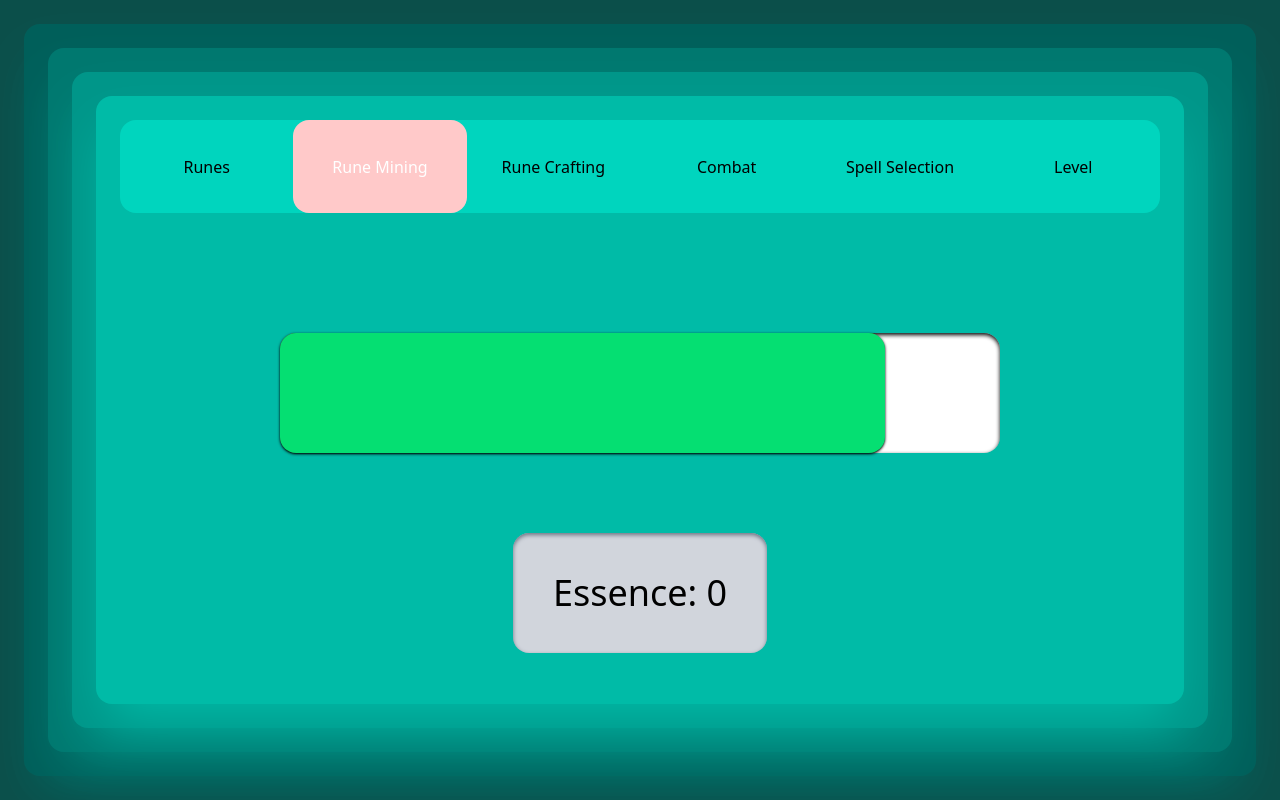
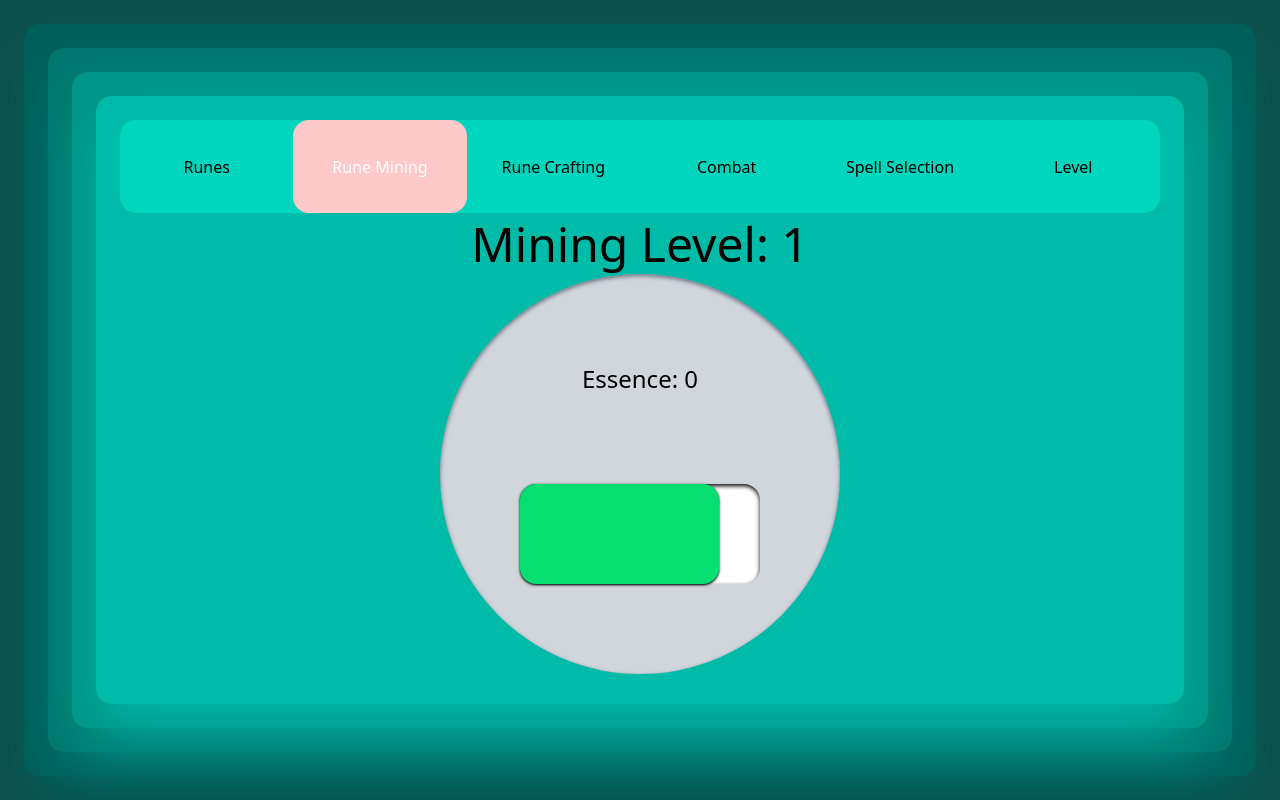
Before and after one commit to atsoc1993/Rune-Crafter, a React (Vite) app in the folder runecrafter/: page / in a window 1280 px wide. Both pictures are taken after a click on the element "Rune Mining". Built offline with nearby package versions, Linux system fonts and the light colour scheme.

Commit message:
Accidentally moved progress bar into essence count circle, actually looks way cooler

```diff
--- a/runecrafter/src/components/RuneMiningComponent.tsx
+++ b/runecrafter/src/components/RuneMiningComponent.tsx
@@ -28,13 +28,15 @@ export default function RuneMining() {
             if (!maxBarWidth) return;
             const newWidth = maxBarWidth * (miningProgress / 100);
             progressBar.current.style.width = newWidth + 'px';
-        }, 100)
+        }, 10)
 
         return () => clearInterval(interval)
     }, [miningProgress, miningLevel])
 
     return (
-        <div className="h-full w-full flex flex-col justify-evenly p-10">
+        <div className="h-5/6 w-full flex flex-col justify-evenly">
+            <h1 className="text-center text-5xl">Mining Level: {miningLevel}</h1>
+            <div className="h-100 w-100 bg-gray-300 inset-shadow-sm inset-shadow-gray-500 rounded-full text-2xl px-10 place-self-center text-center flex flex-col justify-evenly">Essence: {essenceCount}
                 <div className="h-1/4 w-3/4 bg-white inset-shadow-sm inset-shadow-black rounded-2xl place-self-center"
                     ref={el => setMaxBarWidth(el?.getBoundingClientRect().width)}>
                     <div className="h-full w-0 bg-green-400 rounded-2xl shadow-sm shadow-black transition-[width] duration-100"
@@ -48,7 +50,6 @@ export default function RuneMining() {
                     </div>
 
                 </div>
-            <div className="h-1/4 w-fit bg-gray-300 inset-shadow-sm inset-shadow-gray-500 rounded-2xl text-4xl px-10 place-self-center text-center content-center">Essence: {essenceCount}
             </div>
         </div>
     )
```
Lines whose indentation alone changed are shown as unchanged.
